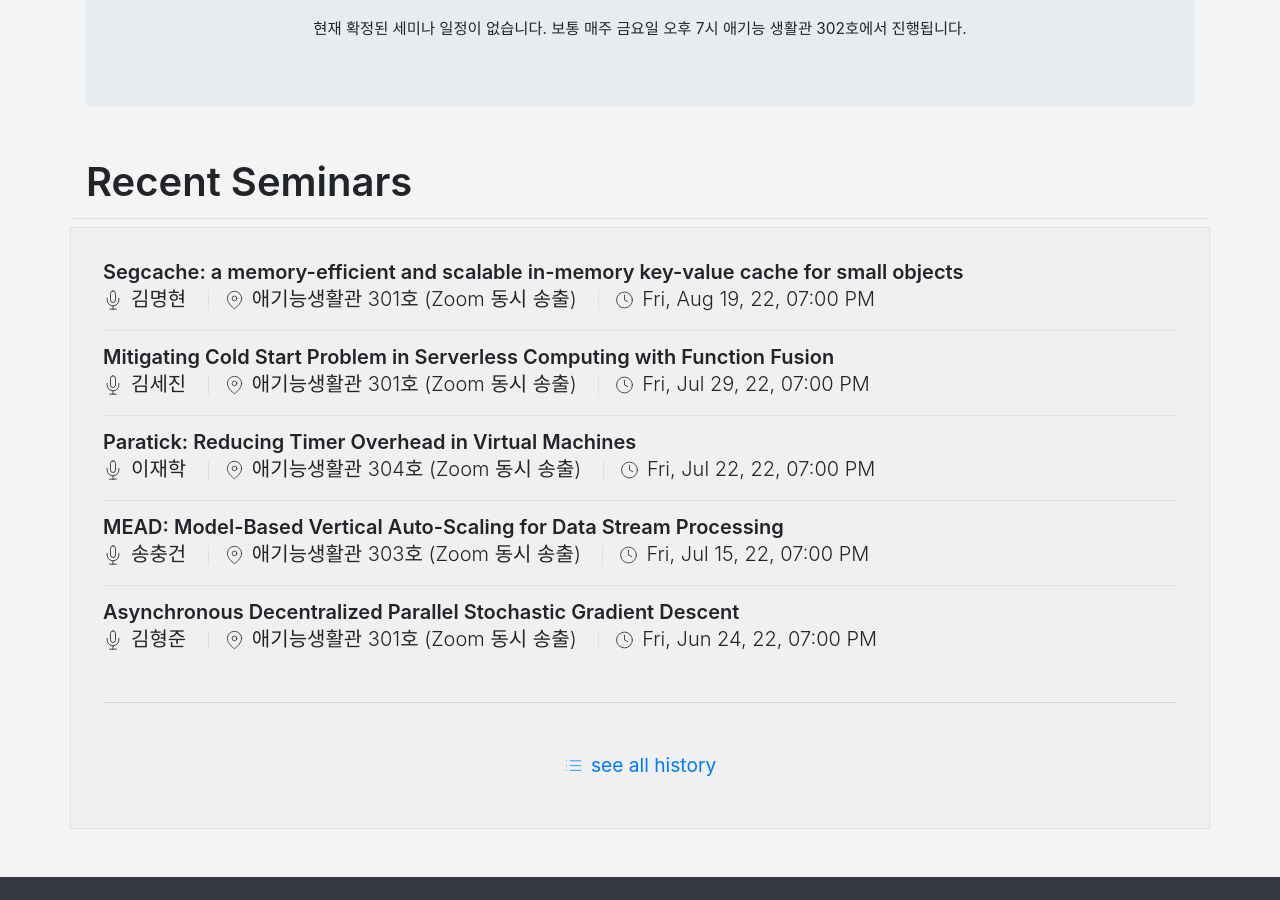
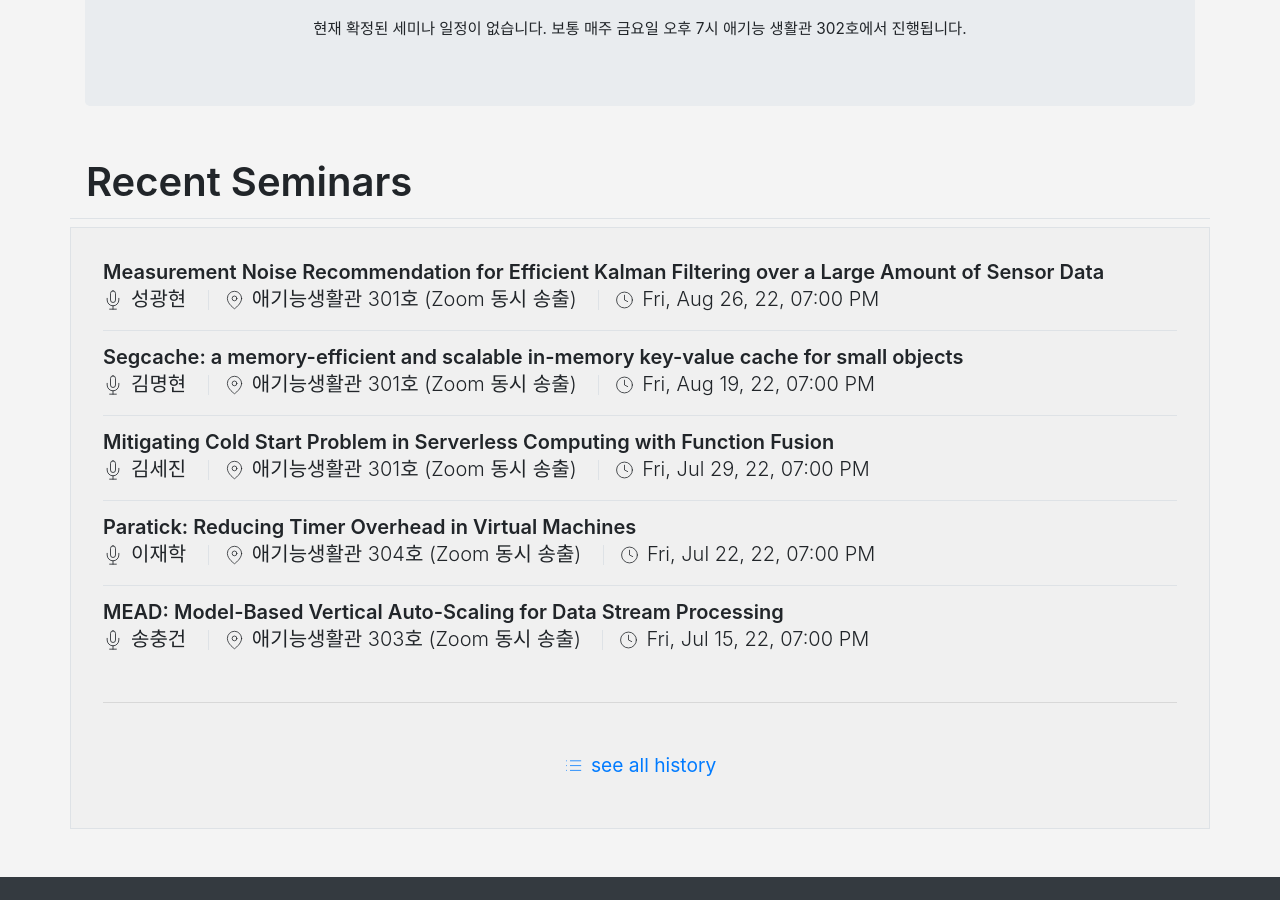
Before and after one commit to KU-Cloud/ku-cloud.github.io, a Jekyll site: the page built from seminar.html, in a window 1280 px wide and 900 px high, scrolled down 355 px. Built offline with Jekyll 4.4.1, drawn with Linux system fonts in a browser that asks for light colours.

Commit message:
Update: 2022-08-26 seminar

```diff
--- a/_data/seminars.yaml
+++ b/_data/seminars.yaml
@@ -863,3 +863,7 @@
   speacker: 김명현
   date: 2022-08-19T19:00:00.000+0900
   location: 애기능생활관 301호 (Zoom 동시 송출)
+- title: 'Measurement Noise Recommendation for Efficient Kalman Filtering over a Large Amount of Sensor Data'
+  speacker: 성광현
+  date: 2022-08-26T19:00:00.000+0900
+  location: 애기능생활관 301호 (Zoom 동시 송출)
```
